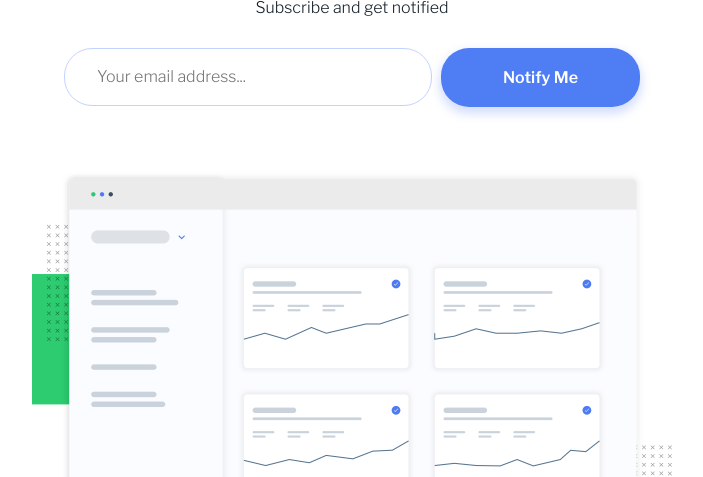
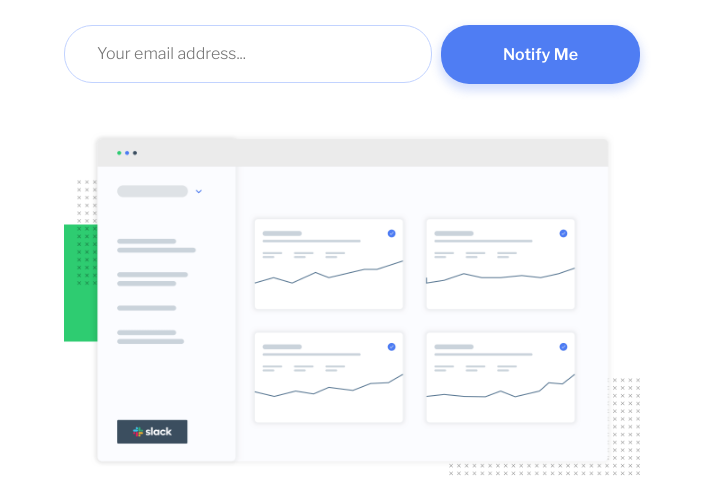
Before and after one commit to Yasmine10/ping-single-column-coming-soon-page, a website: page index.html in a window 1280 px wide. Shown: the part 235-712 px from the top of the page, without its empty margins (288-991 px from the left). Drawn offline with nearby package versions, Linux system fonts and the light colour scheme.

Commit message:
added solution images

```diff
--- a/app/scss/base/_globals.scss
+++ b/app/scss/base/_globals.scss
@@ -56,6 +56,7 @@ h1 {
   font-size: clamp(map.get($fontsizes-mobile, "header"), calc(3vw + 0.5rem) , map.get($fontsizes-desktop, "header"));
   font-weight: map.get($fontweights, "light");
   color: var(--clr-neutral-gray);
+  line-height: 1;
 }
 
 strong {
--- a/app/scss/views/_home.scss
+++ b/app/scss/views/_home.scss
@@ -37,7 +37,6 @@
       flex-direction: row;
       grid-template-columns: 2fr 12.5rem;
       grid-template-rows: 1fr 1.5rem;
-      // grid-template-rows: 1fr;
 
       .form-group {
         flex-grow: 1;
@@ -52,7 +51,6 @@
 
       button {
         flex-grow: 0;
-        // align-self: flex-end;
         justify-self: flex-end;
         grid-row: 1 / 2;
       }
@@ -69,11 +67,14 @@
     margin-top: 5rem;
 
     @include mq(medium) {
-      margin-top: 3.5rem;
+      max-width: 90%;
+      margin: 0 auto;
+      margin-top: 2.5rem;
     }
 
     @include mq(large) {
-      margin-top: 2rem;
+
+      margin-top: 1rem;
     }
   }
 }
```
Also changed, not shown: app/assets/design/ping-single-column-coming-soon-page-solution-validation.png (added), app/assets/design/ping-single-column-coming-soon-page-solution.png (added), dist/css/main.css, 1 other file.
